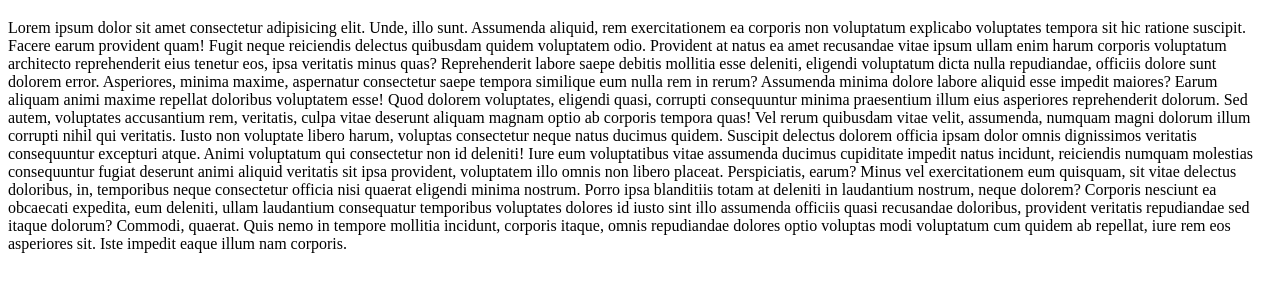
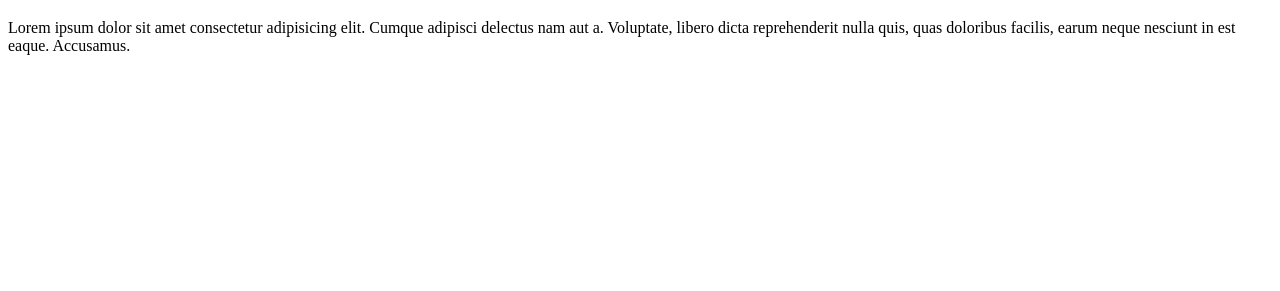
Before and after one commit to bobinbabu2004/project, a plain HTML site: page index.html in a window 1280 px wide. Shown: the part 61-352 px from the top of the page. Drawn offline with Linux system fonts and the light colour scheme.

Commit message:
added paragraph

```diff
--- a/index.html
+++ b/index.html
@@ -7,15 +7,8 @@
 </head>
 <body>
     <h1>this is a heading</h1>
-    Lorem ipsum dolor sit amet consectetur adipisicing elit. Unde, illo sunt. Assumenda aliquid, rem exercitationem ea corporis non voluptatum explicabo voluptates tempora sit hic ratione suscipit. Facere earum provident quam!
-    Fugit neque reiciendis delectus quibusdam quidem voluptatem odio. Provident at natus ea amet recusandae vitae ipsum ullam enim harum corporis voluptatum architecto reprehenderit eius tenetur eos, ipsa veritatis minus quas?
-    Reprehenderit labore saepe debitis mollitia esse deleniti, eligendi voluptatum dicta nulla repudiandae, officiis dolore sunt dolorem error. Asperiores, minima maxime, aspernatur consectetur saepe tempora similique eum nulla rem in rerum?
-    Assumenda minima dolore labore aliquid esse impedit maiores? Earum aliquam animi maxime repellat doloribus voluptatem esse! Quod dolorem voluptates, eligendi quasi, corrupti consequuntur minima praesentium illum eius asperiores reprehenderit dolorum.
-    Sed autem, voluptates accusantium rem, veritatis, culpa vitae deserunt aliquam magnam optio ab corporis tempora quas! Vel rerum quibusdam vitae velit, assumenda, numquam magni dolorum illum corrupti nihil qui veritatis.
-    Iusto non voluptate libero harum, voluptas consectetur neque natus ducimus quidem. Suscipit delectus dolorem officia ipsam dolor omnis dignissimos veritatis consequuntur excepturi atque. Animi voluptatum qui consectetur non id deleniti!
-    Iure eum voluptatibus vitae assumenda ducimus cupiditate impedit natus incidunt, reiciendis numquam molestias consequuntur fugiat deserunt animi aliquid veritatis sit ipsa provident, voluptatem illo omnis non libero placeat. Perspiciatis, earum?
-    Minus vel exercitationem eum quisquam, sit vitae delectus doloribus, in, temporibus neque consectetur officia nisi quaerat eligendi minima nostrum. Porro ipsa blanditiis totam at deleniti in laudantium nostrum, neque dolorem?
-    Corporis nesciunt ea obcaecati expedita, eum deleniti, ullam laudantium consequatur temporibus voluptates dolores id iusto sint illo assumenda officiis quasi recusandae doloribus, provident veritatis repudiandae sed itaque dolorum? Commodi, quaerat.
-    Quis nemo in tempore mollitia incidunt, corporis itaque, omnis repudiandae dolores optio voluptas modi voluptatum cum quidem ab repellat, iure rem eos asperiores sit. Iste impedit eaque illum nam corporis.
+  <p>Lorem ipsum dolor sit amet consectetur adipisicing elit. Cumque adipisci delectus nam aut a. Voluptate, libero dicta reprehenderit nulla quis, quas doloribus facilis, earum neque nesciunt in est eaque. Accusamus.</p>
+
+
 </body>
 </html>
```
